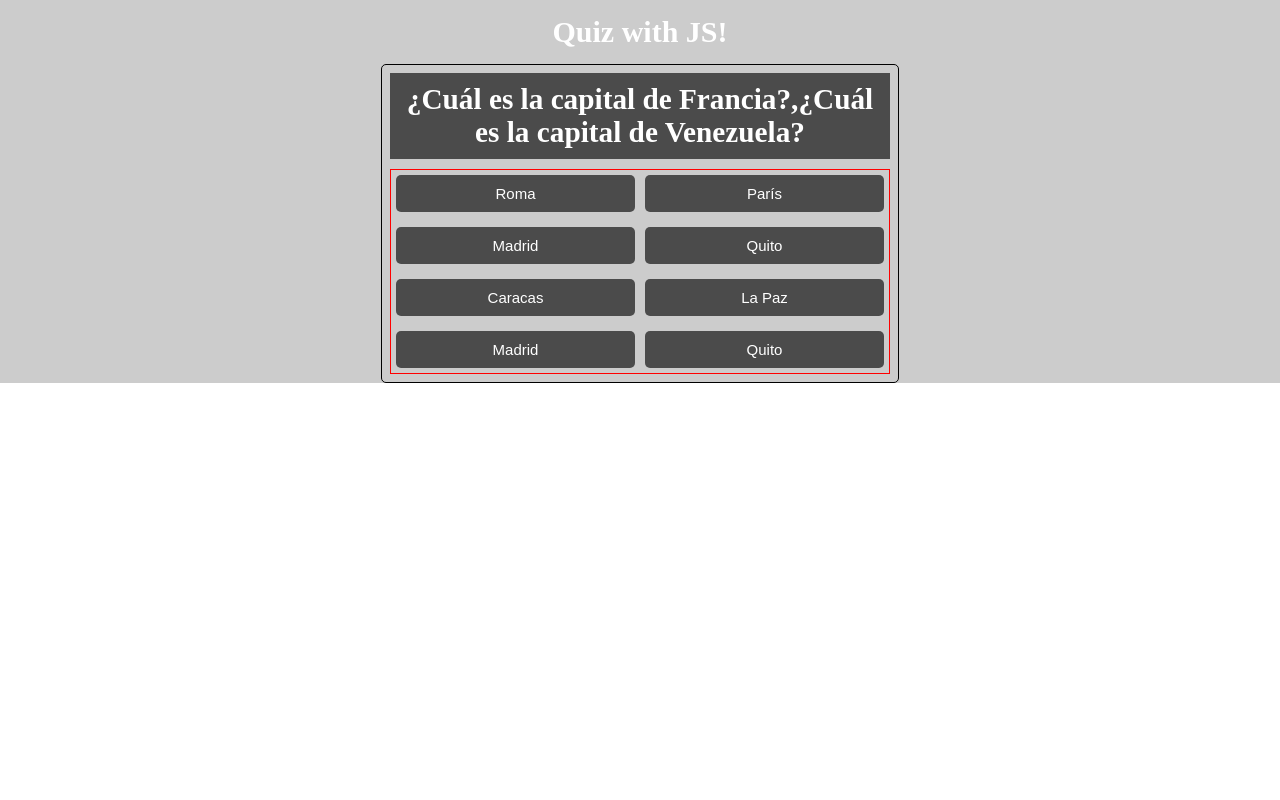
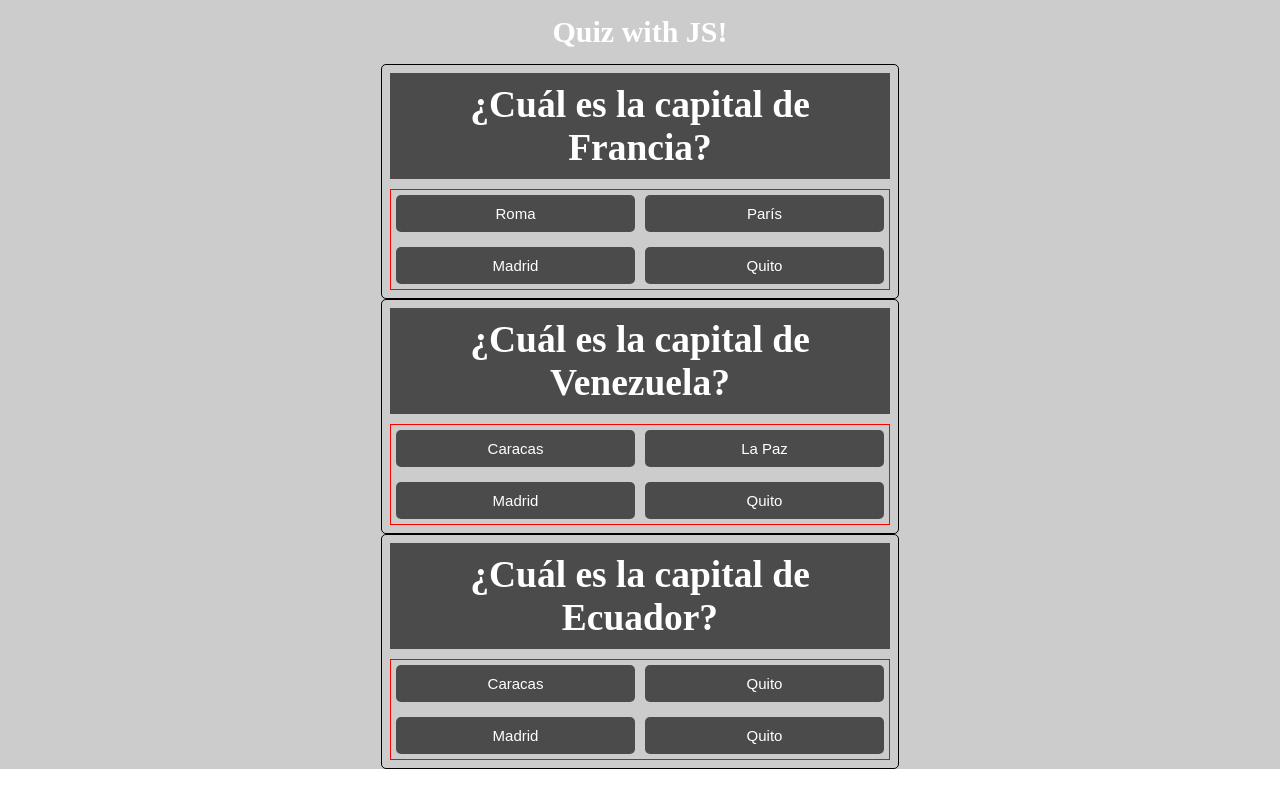
Before and after one commit to jhossmerbarajas/quiz-js-vite, a website built with Vite: page index.html in a window 1280 px wide. Built offline with nearby package versions, Linux system fonts and the light colour scheme.

Commit message:
validacion de quiz

```diff
--- a/index.html
+++ b/index.html
@@ -7,14 +7,13 @@
     <title>Vite App</title>
   </head>
   <body>
-    <section class="container">
+    <section id="container" class="container">
     <header></header>
 
     <section class="title-quiz">
       <h3> Quiz with JS! </h3>
     </section>
 
-    <section class="card-quiz"></section>
   </section>
 
   <script type="module" src="main.js"></script>
--- a/js/data/data.js
+++ b/js/data/data.js
@@ -8,5 +8,10 @@ export const data = [
 		"question": "¿Cuál es la capital de Venezuela?",
 		"answer": "Caracas",
 		"options": ["Caracas", "La Paz", "Madrid", "Quito"]
+	},
+	{
+		"question": "¿Cuál es la capital de Ecuador?",
+		"answer": "Quito",
+		"options": ["Caracas", "Quito", "Madrid", "Quito"]
 	}
 ]
--- a/js/data/questions.js
+++ /dev/null
@@ -1,6 +0,0 @@
-// import { data } from './data'
-// import { Question } from '../models/Question'
-
-// export const questions = data.map(
-// 	(question) => Question(question.question, question.answer, question.options)
-// )
--- a/js/events.js
+++ b/js/events.js
@@ -1,10 +1,11 @@
-// import { validatedResponse } from './validatedResponse'
+import { validatedResponse } from './models/quiz'
 
-// export function events (buttons) {
-// 	buttons.forEach((button) => {
-// 		button.addEventListener('click', (e) => {
-// 			const ev = e.target.textContent
-// 			const a = validatedResponse(ev)
-// 		})
-// 	})
-// }
+export function events (buttons) {
+	buttons.forEach((button) => {
+		button.addEventListener('click', (e) => {
+			const ev = e.target.textContent
+			const a = validatedResponse(ev)
+			// console.log(a)
+		})
+	})
+}
--- a/js/models/Question.js
+++ /dev/null
@@ -1,12 +0,0 @@
-import { data } from '../data/data'
-
-export const Questions = () => {
-	const questions = data.map(item => item.question)
-	return questions
-}
-
-export const answerQuestion = () => {
-	return data.map(item => item.answer)
-}
-
-export const optionsQuestion = data.map(item => item.options)
--- a/js/models/UI.js
+++ b/js/models/UI.js
@@ -1,34 +1,38 @@
-export function headerQuestion () {
-	const headerQuestion = document.createElement('div')
-	headerQuestion.classList.add('card-header')
+import { data } from '../data/data'
 
-	return headerQuestion
+export function viewCardQuestion () {
+	const container = document.getElementById('container')
+
+
+	data.forEach((question) => {
+		const cardQuestions = document.createElement('section')
+		cardQuestions.classList.add('card-quiz')
+
+		const divCardTitle = document.createElement('div')
+		divCardTitle.classList.add('card-header')
+
+		const questionTitle = document.createElement('h2')
+		questionTitle.classList.add('question-title')
+		questionTitle.textContent = question.question
+
+
+		const divCardBody = document.createElement('div')
+		divCardBody.classList.add('card-body')
+
+		question.options.forEach((option) => {
+			const optionItem = document.createElement('button')
+			optionItem.classList.add('response')
+			optionItem.textContent = option
+			divCardBody.appendChild(optionItem)
+		})
+
+		divCardTitle.appendChild(questionTitle)
+
+		cardQuestions.appendChild(divCardTitle)
+		cardQuestions.appendChild(divCardBody)
+
+		container.appendChild(cardQuestions)
+	})
+
+	return container
 }
-
-export function titleViewQuestion(question) {
-	const titleQuestion = document.createElement('h1')
-	titleQuestion.innerHTML = question
-	titleQuestion.classList.add('question-title')
-
-	return titleQuestion
-}
-
-export function cardBody () {
-	const cardBody = document.createElement('div')
-	cardBody.classList.add('card-body')
-
-	return cardBody
-}
-
-export function optionsViewQuestion(options) {
-  const cardBodyContainer = document.querySelector('.card-body')
-  cardBodyContainer.textContent = ""
-
-  options.forEach((option) => {
-  		option.forEach((item, i) => {
-  			const button = document.createElement('button')
-  			button.textContent = item
-  			cardBodyContainer.append(button)
-  		})
-  });
-}
--- /dev/null
+++ b/js/models/quiz.js
@@ -0,0 +1,20 @@
+import { data } from '../data/data'
+
+let numQuestion = 0
+
+export function questionIndex () {
+	const questionIndex = data.map(items => items)
+
+	return questionIndex[numQuestion]
+}
+
+export function validatedResponse (capital) {
+	if(questionIndex().answer === capital) {
+		console.log('cor')
+	} else {
+		console.log('er')
+	}
+	numQuestion++
+		const nextQuestion = questionIndex()
+		console.log(nextQuestion.question)
+}
--- a/main.js
+++ b/main.js
@@ -1,13 +1,9 @@
 import './style.css'
-import { Questions, answerQuestion, optionsQuestion } from './js/models/Question'
-import { headerQuestion, cardBody, titleViewQuestion, optionsViewQuestion } from './js/models/UI'
+import { viewCardQuestion } from './js/models/UI'
+import { questionIndex } from './js/models/quiz'
+import { events } from './js/events'
 
-const cardQuiz = document.querySelector('.card-quiz')
-cardQuiz.appendChild(headerQuestion())
-cardQuiz.appendChild(cardBody())
+document.querySelector('#container', viewCardQuestion())
+events(document.querySelectorAll('.response'))
 
-const cardHeader = document.querySelector('.card-header')
-cardHeader.appendChild(titleViewQuestion(Questions()))
-
-optionsViewQuestion(optionsQuestion)
-// console.log(optionsQuestion.map(item => item))
+console.log(questionIndex())
```
Also changed, not shown: js/viewCardQuestions.js (deleted, +0 -31 lines), js/questions.js (added).
